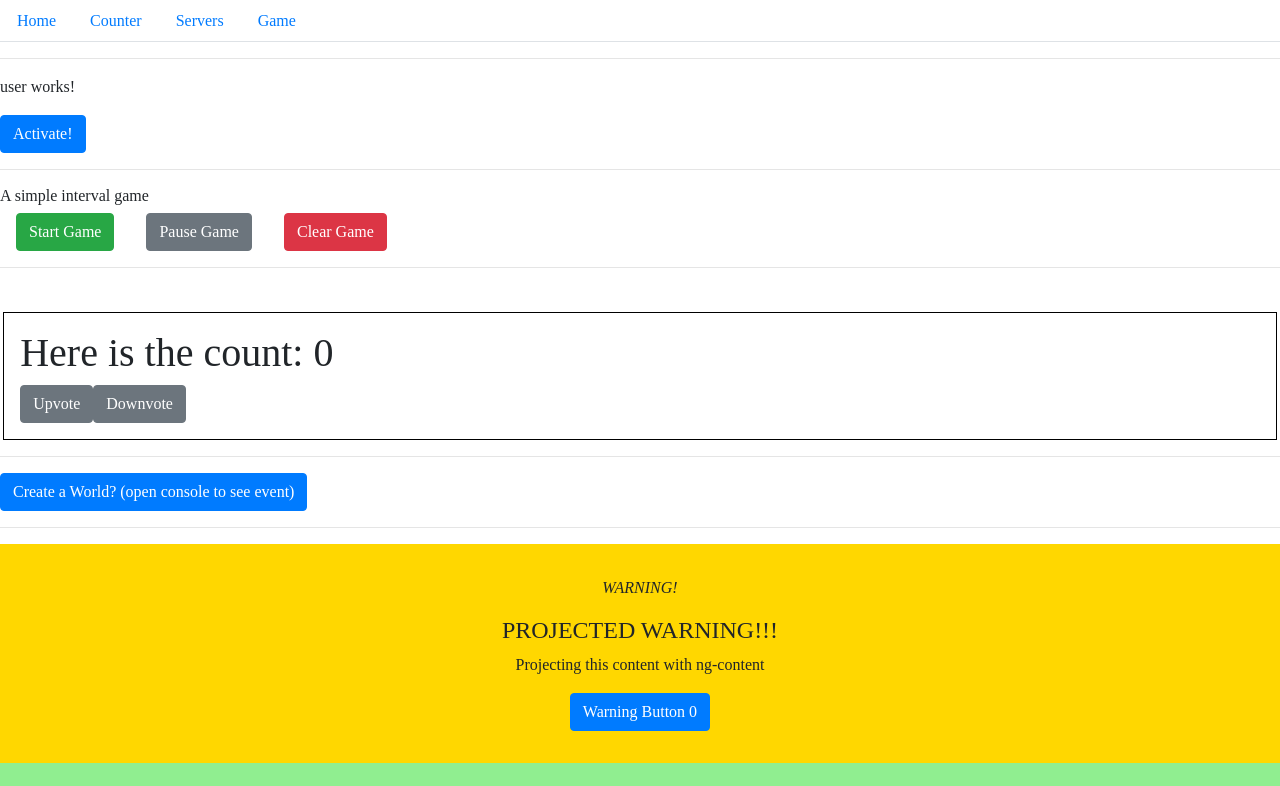
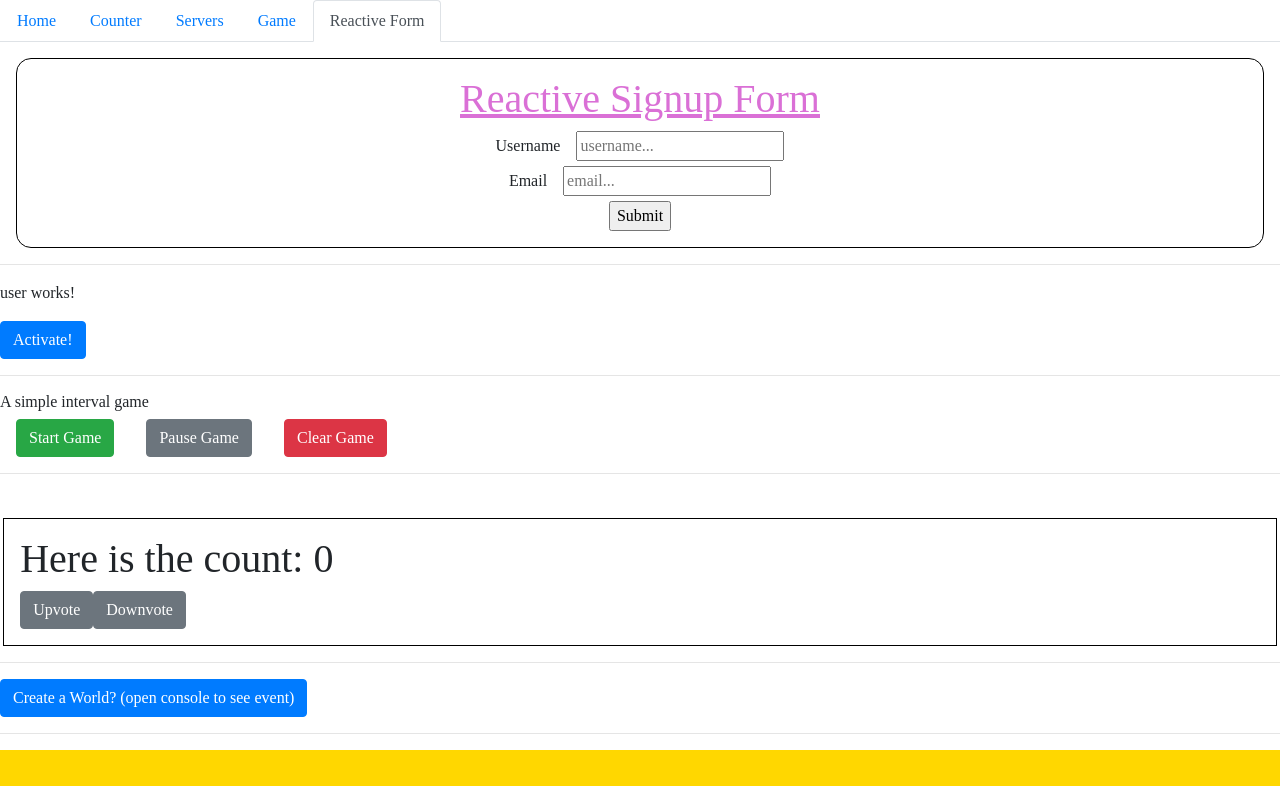
Before and after one commit to freddysilber/angular-sandbox, an Angular app: page /reactive-form in a window 1280 px wide. Before the commit this address led to /. Shown: the top 786 px of the page. Built offline with nearby package versions, Linux system fonts and the light colour scheme; a web font is replaced by a local one.

Commit message:
building reactive form w/ validators

```diff
--- a/src/app/app-routing.module.ts
+++ b/src/app/app-routing.module.ts
@@ -6,6 +6,7 @@ import { CounterComponent } from './counter/counter.component'
 import { ServersComponent } from './servers/servers.component'
 import { ServerComponent } from './server/server.component'
 import { GameControlComponent } from './interval-game/game-control/game-control.component'
+import { ReactiveFormComponent } from './reactive-form/reactive-form.component'
 
 const appRoutes: Routes = [
 	{ path: '', component: DashboardComponent },
@@ -13,6 +14,7 @@ const appRoutes: Routes = [
 	{ path: 'servers', component: ServersComponent },
 	{ path: 'servers/:id/:status', component: ServerComponent },
 	{ path: 'game', component: GameControlComponent },
+	{ path: 'reactive-form', component: ReactiveFormComponent }
 ]
 
 @NgModule({
--- a/src/app/app.component.html
+++ b/src/app/app.component.html
@@ -11,6 +11,9 @@
 	</li>
 	<li class="nav-item">
 		<a class="nav-link" routerLinkActive="active" routerLink="/game">Game</a>
+	</li>
+	<li class="nav-item">
+		<a class="nav-link" routerLinkActive="active" routerLink="/reactive-form">Reactive Form</a>
 	</li>
 </ul>
 <router-outlet></router-outlet>
@@ -42,8 +45,8 @@
 			<p *ngIf="showSecret">Secret Password = booboo chicken</p>
 			<p *appUnless="!showSecret">Secret Password = booboo chicken</p>
 			<div *ngFor="let logItem of log; let i = index"
-				[ngStyle]="{backgroundColor: i >= 4 ? 'blue' : 'transparent' }"
-				[ngClass]="{'white-text' : i >= 4}">{{logItem}}</div>
+				 [ngStyle]="{backgroundColor: i >= 4 ? 'blue' : 'transparent' }"
+				 [ngClass]="{'white-text' : i >= 4}">{{logItem}}</div>
 			<label>Username</label>
 			<input type="text" class="form-control" [(ngModel)]="username">
 			<p>{{username}}</p>
--- /dev/null
+++ b/src/app/reactive-form/reactive-form.component.css
@@ -0,0 +1,14 @@
+label {
+	padding-right: 1rem;
+}
+h1 {
+	text-decoration: underline;
+	color: orchid;
+}
+.reactiveFormContainer {
+	text-align: center;
+	margin: 1rem;
+	padding: 1rem;
+	border: 1px solid black;
+	border-radius: 15px;
+}
--- /dev/null
+++ b/src/app/reactive-form/reactive-form.component.html
@@ -0,0 +1,12 @@
+<div class="reactiveFormContainer">
+	<h1>Reactive Signup Form</h1>
+	<form [formGroup]="signupForm" (ngSubmit)="onsubmit()">
+		<label for="username">Username</label>
+		<input type="text" id="username" placeholder="username..." formControlName="username">
+		<br>
+		<label for="email">Email</label>
+		<input type="email" id="email" placeholder="email..." formControlName="email">
+		<br>
+		<input type="submit" name="submit">
+	</form>
+</div>
--- /dev/null
+++ b/src/app/reactive-form/reactive-form.component.ts
@@ -0,0 +1,27 @@
+import { Component, OnInit } from '@angular/core'
+import { FormsModule, FormGroup, FormControl, Validators } from '@angular/forms'
+
+@Component({
+  selector: 'app-reactive-form',
+  templateUrl: './reactive-form.component.html',
+  styleUrls: ['./reactive-form.component.css']
+})
+export class ReactiveFormComponent implements OnInit {
+  signupForm: FormsModule
+
+  constructor() { }
+
+  ngOnInit(): void {
+    // Syncs the form to the html from typescript
+    this.signupForm = new FormGroup({
+      username: new FormControl(null, Validators.required),
+      email: new FormControl(null, [
+        Validators.required, Validators.email // this makes the validations for required and valid email address for this field
+      ]),
+    })
+  }
+
+  onsubmit() {
+    console.log(this.signupForm) // This will log the form data
+  }
+}
```
Also changed, not shown: src/app/app.module.ts (+7 -4 lines), 1 other file (tests, documents, lock files or other folders).
